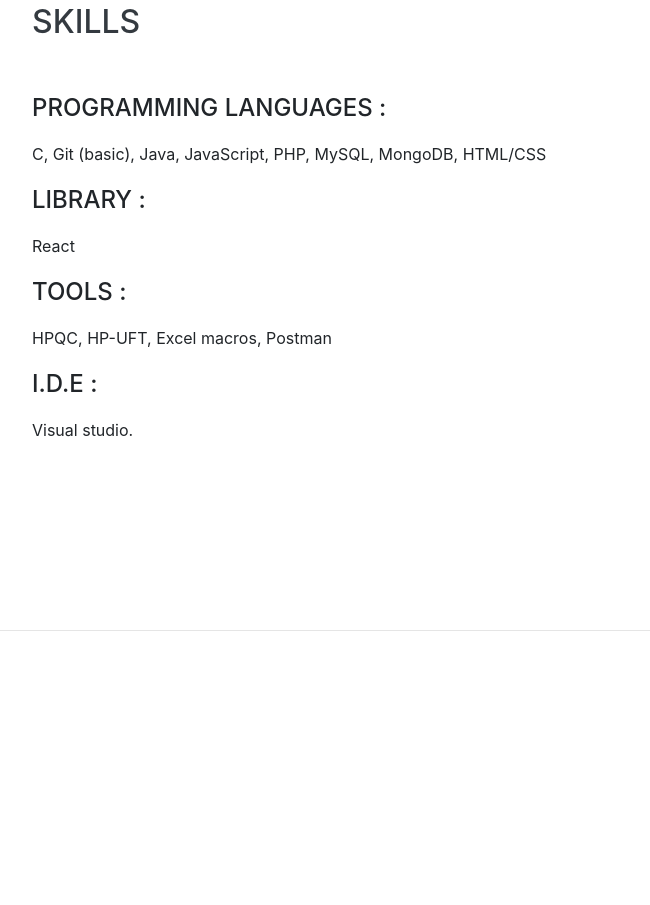
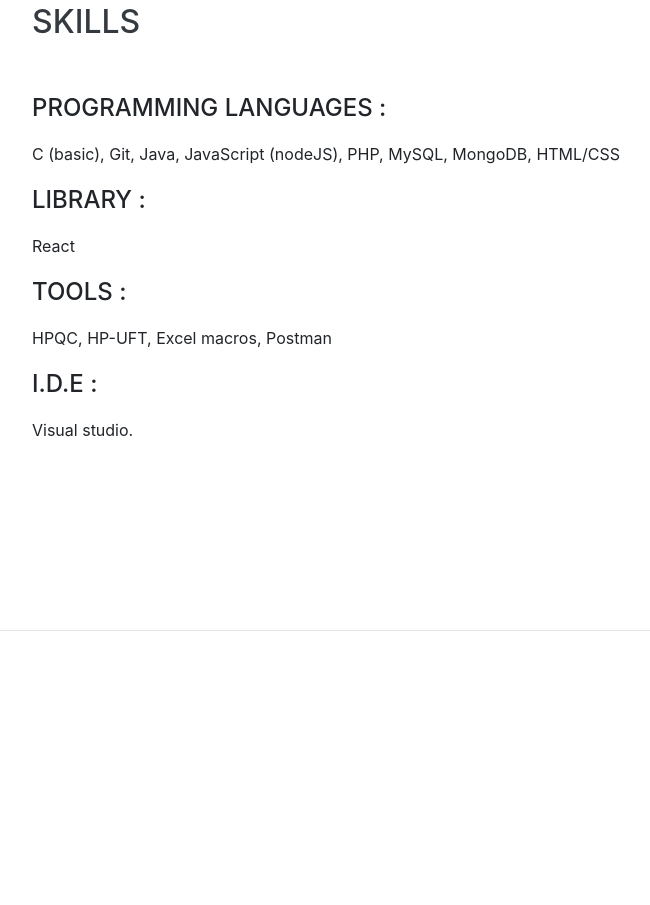
Before and after one commit to varunpande/varunpande.github.io, a website with bundled scripts: page intro/index.html in a window 1280 px wide. Shown: the part 3636-4541 px from the top of the page, without its empty margins (288-938 px from the left). Built offline with nearby package versions, Linux system fonts and the light colour scheme; a web font is replaced by a local one.

Commit message:
updates post second semester

```diff
--- a/intro/index.html
+++ b/intro/index.html
@@ -190,7 +190,7 @@
             <div class="subheading mb-3">Master in Computer Science</div>
             <p>GPA(upto sem-2): 4.0</p>
             <div><b>1st Semester Coursework:</b> Data analysis and modelling techniques, Design and analysis of algorithms.</div>
-            <div><b>2nd Semester Coursework:</b>Database - 1, Information security - 1, Web data management, Software testing.</div>
+            <div><b>2nd Semester Coursework:</b> Database - 1, Information security - 1, Web data management, Software testing.</div>
           </div>
           <div class="resume-date text-md-right">
             <span class="text-primary">August 2019 - May 2021</span>
@@ -221,7 +221,7 @@
         <h2 class="mb-5">Skills</h2>
 
         <div class="subheading mb-3">Programming Languages :</div>
-        <p>C, Git (basic), Java, JavaScript, PHP, MySQL, MongoDB, HTML/CSS</p>
+        <p>C (basic), Git, Java, JavaScript (nodeJS), PHP, MySQL, MongoDB, HTML/CSS</p>
 
         <div class="subheading mb-3">Library :</div>
         <p>React</p>
```
